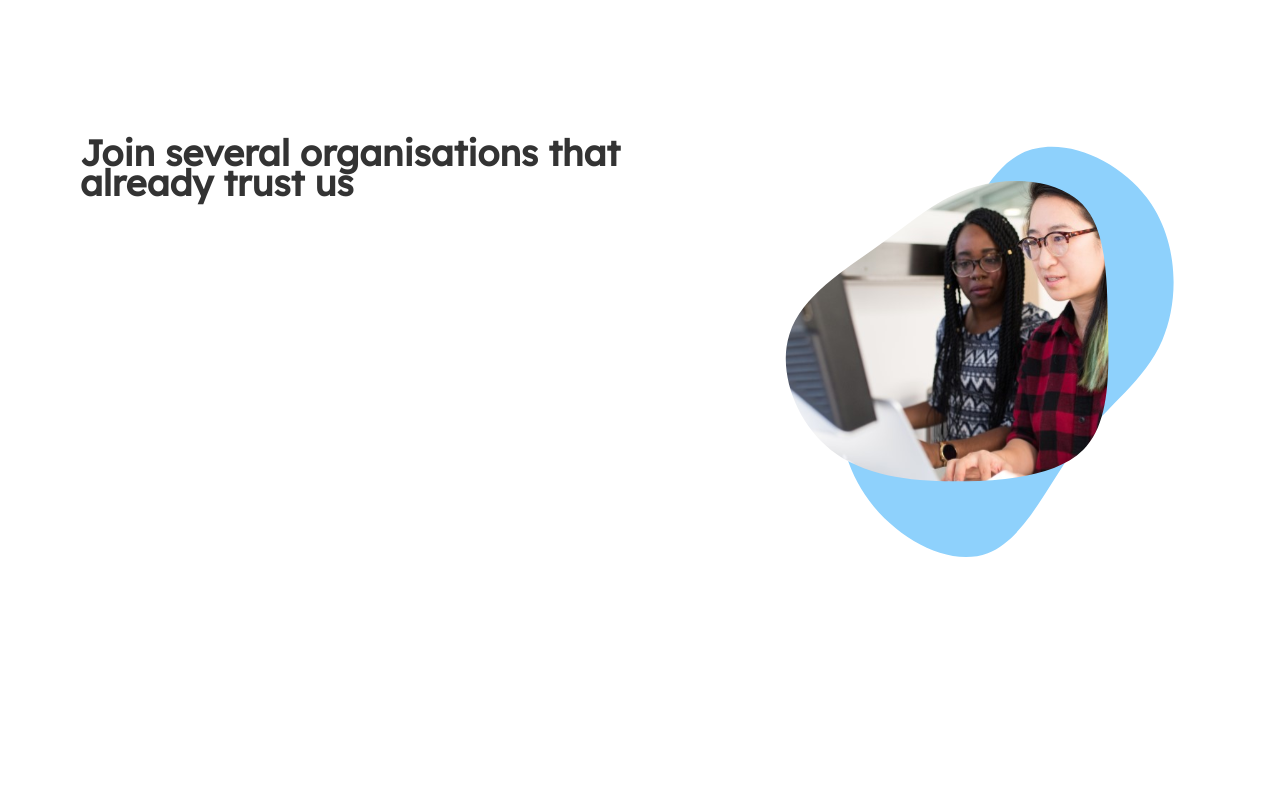
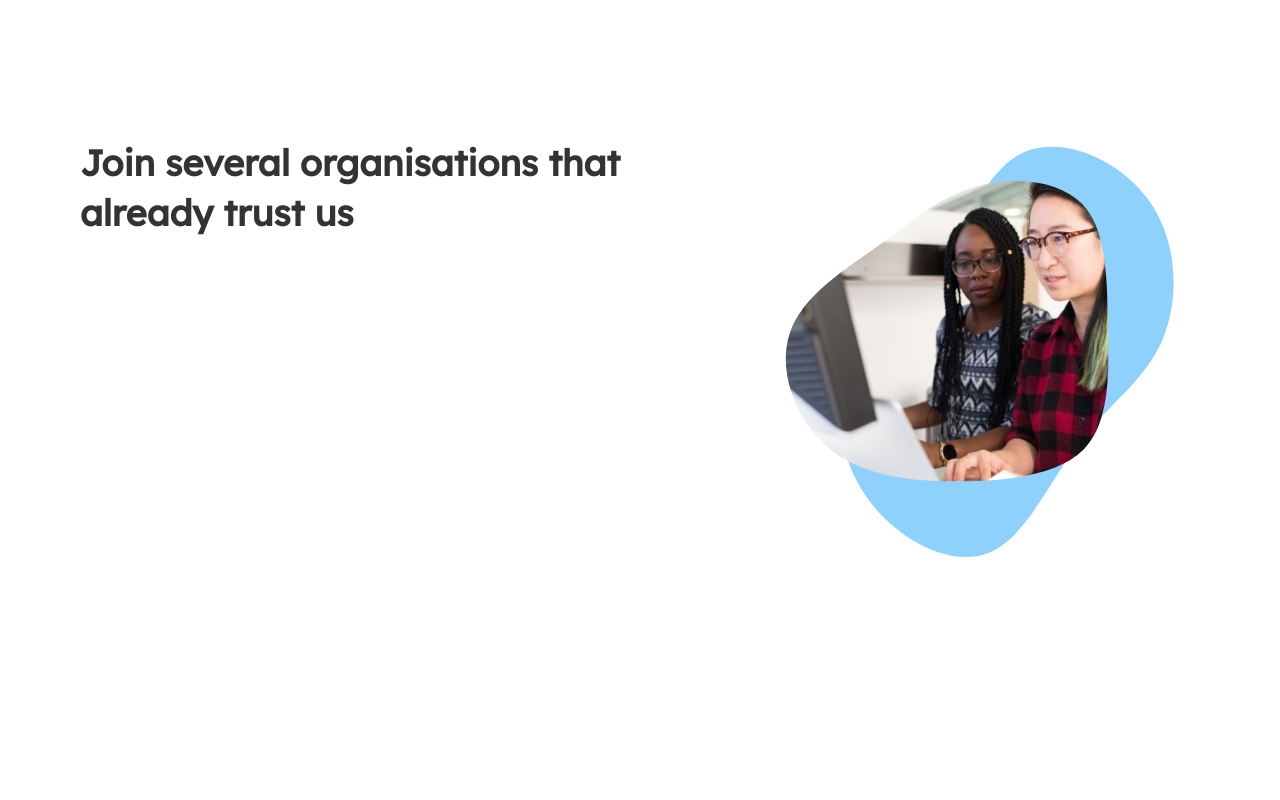
Before and after one commit to michaeldera/devshopzw, a React (Create React App) app: page / in a window 1280 px wide. Shown: the part 820-1620 px from the top of the page. Built offline with nearby package versions, Linux system fonts and the light colour scheme.

Commit message:
typography

```diff
--- a/src/index.css
+++ b/src/index.css
@@ -9,6 +9,10 @@ body {
   color: #333;
 }
 
+.section-heading{
+  line-height: 1.4
+}
+
 .wrapper {
   padding: 8rem 5rem;
 }
```
